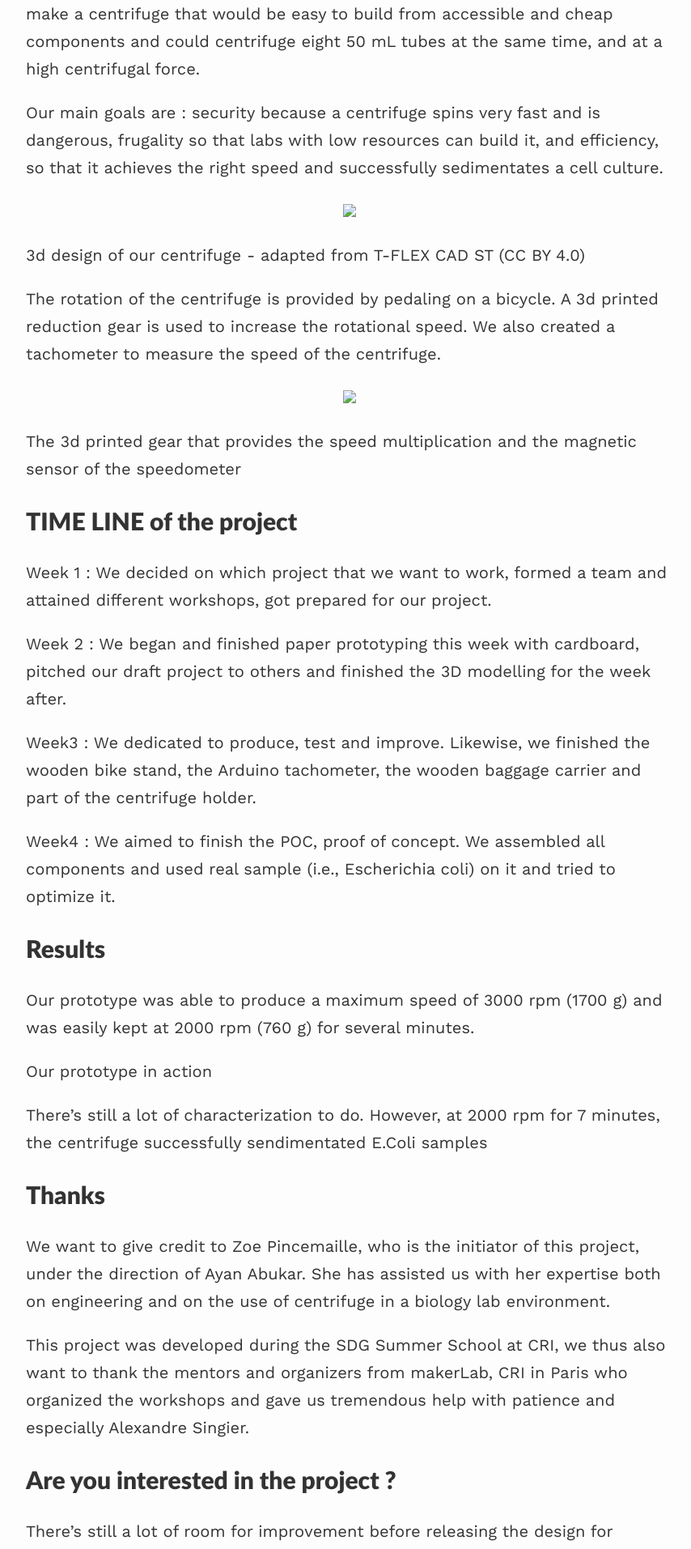
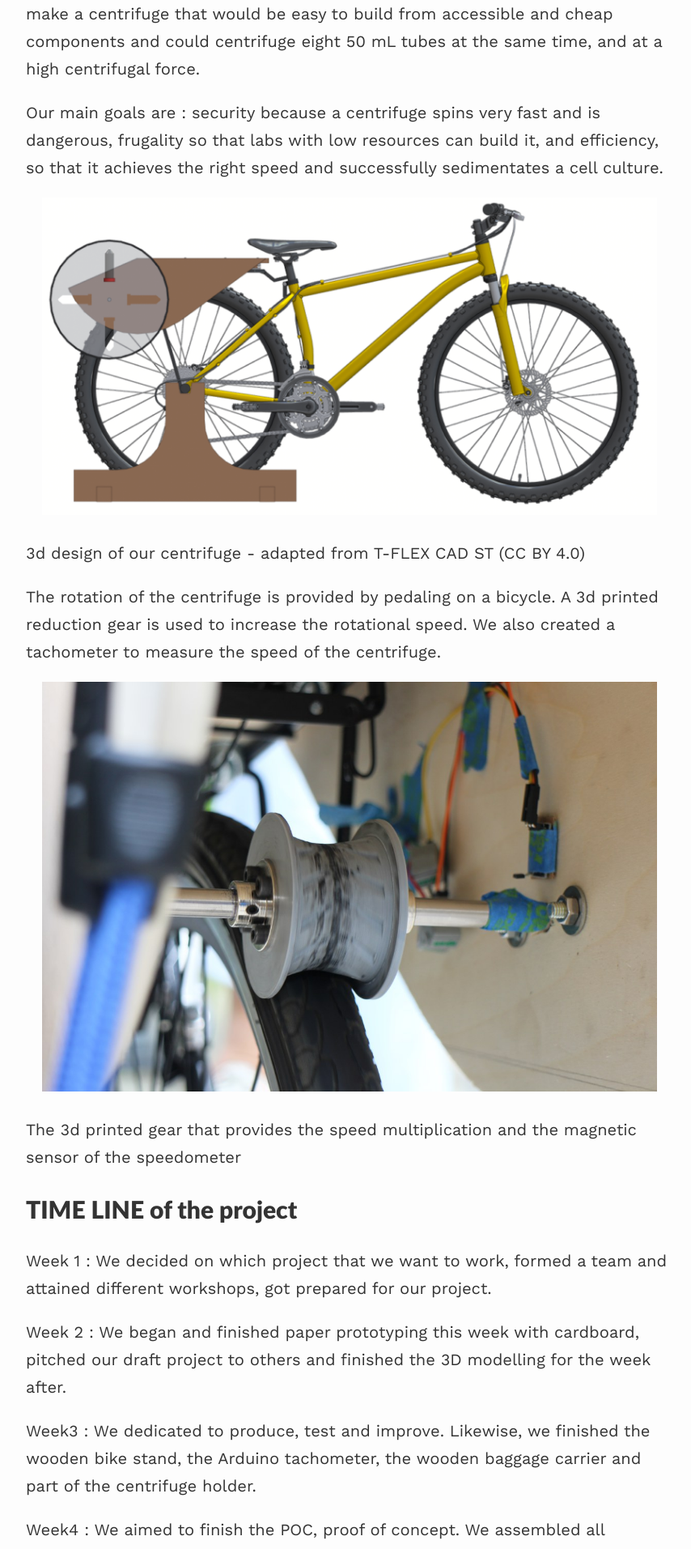
Before and after one commit to drblobfish/drblobfish.github.io, a Jekyll site: the page built from _projects/4_Centrifuge.md, in a window 1280 px wide. Shown: the part 1576-3489 px from the top of the page at 81% size, without its empty margins (208-1062 px from the left). Built offline with Jekyll 4.4.1, drawn with Linux system fonts in a browser that asks for light colours; nearby versions of some CDN libraries.

Commit message:
fix picture

```diff
--- a/_projects/4_Centrifuge.md
+++ b/_projects/4_Centrifuge.md
@@ -27,14 +27,14 @@ This is where our project comes in. We proved the concept of using a bike to mak
 Our main goals are : security because a centrifuge spins very fast and is dangerous, frugality so that labs with low resources can build it, and efficiency, so that it achieves the right speed and successfully sedimentates a cell culture.
 
 <p align="center">
-    <img src=".../assets/images/centrifuge/3d_centri.png" width="95%">
+    <img src="/assets/images/centrifuge/3d_centri.png" width="95%">
     <p>3d design of our centrifuge - adapted from T-FLEX CAD ST (CC BY 4.0)</p>
 </p>
 
 The rotation of the centrifuge is provided by pedaling on a bicycle. A 3d printed reduction gear is used to increase the rotational speed. We also created a tachometer to measure the speed of the centrifuge.
 
 <p align="center">
-    <img src=".../assets/images/centrifuge/reduction_gear.jpg" width="95%">
+    <img src="/assets/images/centrifuge/reduction_gear.jpg" width="95%">
     <p>The 3d printed gear that provides the speed multiplication and the magnetic sensor of the speedometer</p>
 </p>
 
```
